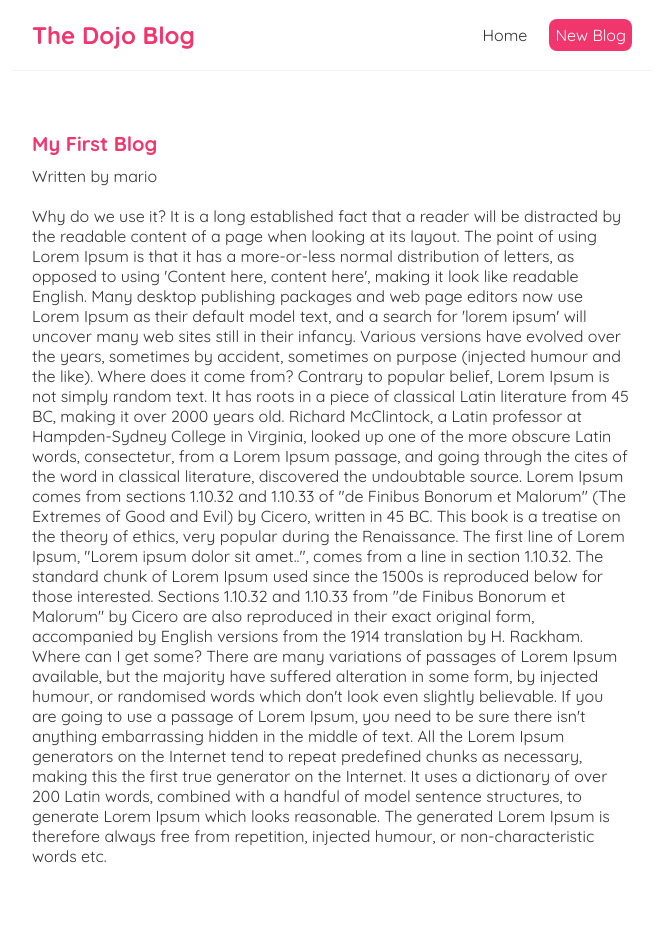
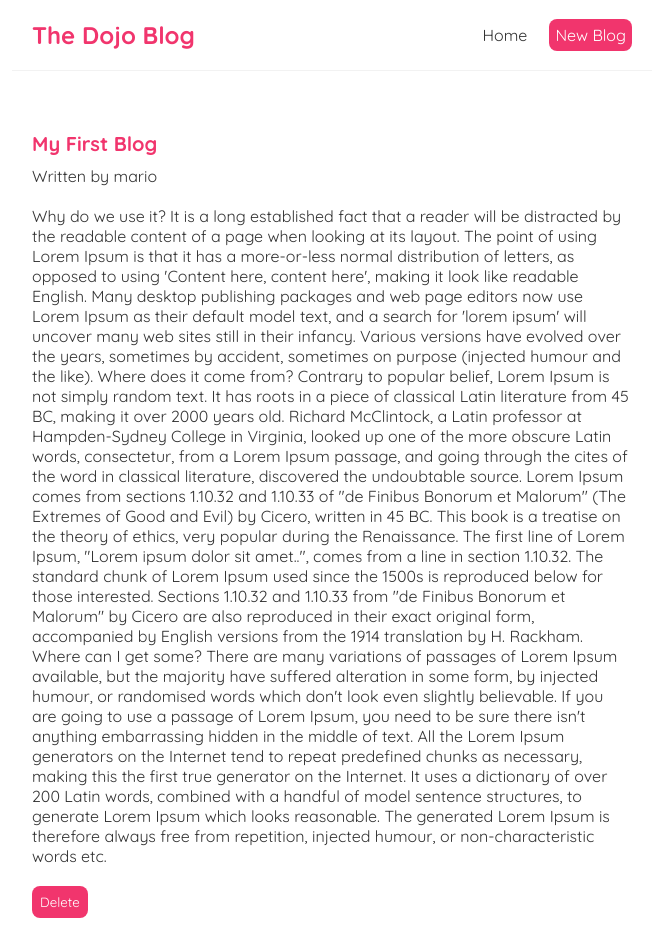
Before and after one commit to orvinjedalava/Demos, a React (Create React App) app in the folder NetNinja/dojo-blog/: page /blogs/1 in a window 1280 px wide. Shown: the top 952 px of the page, without its empty margins (308-971 px from the left). Built offline with nearby package versions, Linux system fonts and the light colour scheme; data requests are answered from the project's data file.

Commit message:
Updates from finishing Tutorial #31 - Deleting Blogs

```diff
--- a/NetNinja/dojo-blog/src/components/BlogDetails.tsx
+++ b/NetNinja/dojo-blog/src/components/BlogDetails.tsx
@@ -1,21 +1,36 @@
-import { useParams } from "react-router-dom";
+import { useParams, useHistory } from "react-router-dom";
 import { useFetch } from "../hooks/useFetch";
 import { Data } from "../types/MyTypes";
+import { useState } from "react";
 
 export const BlogDetails = () => {
     const { id } = useParams<{ id: string }>();
     const { data, isPending, error } = useFetch('http://localhost:8000/blogs/' + id);
     const blog = data as Data;
+    const history = useHistory();
+    const [ isDeletePending, setIsDeletePending ] = useState<boolean>(false);
+
+    const handleClick = () => {
+        setIsDeletePending(true);
+        fetch('http://localhost:8000/blogs/' + blog.id, {
+            method: 'DELETE'
+        }).then(() => {
+            history.push('/');
+            setIsDeletePending(false);
+        });
+    }
 
     return (
         <div className="blog-details">
             { isPending && <div>Loading...</div> }
             { error && <div>{ error }</div>}
-            { data && (
+            { !isPending && data && (
                 <article>
                     <h2>{ blog.title }</h2>
                     <p>Written by { blog.author}</p>
                     <div>{ blog.body }</div>
+                    { !isDeletePending && <button onClick={handleClick}>Delete</button> }
+                    { isDeletePending && <button>Deleting...</button> }
                 </article>
             )}
         </div>
```
